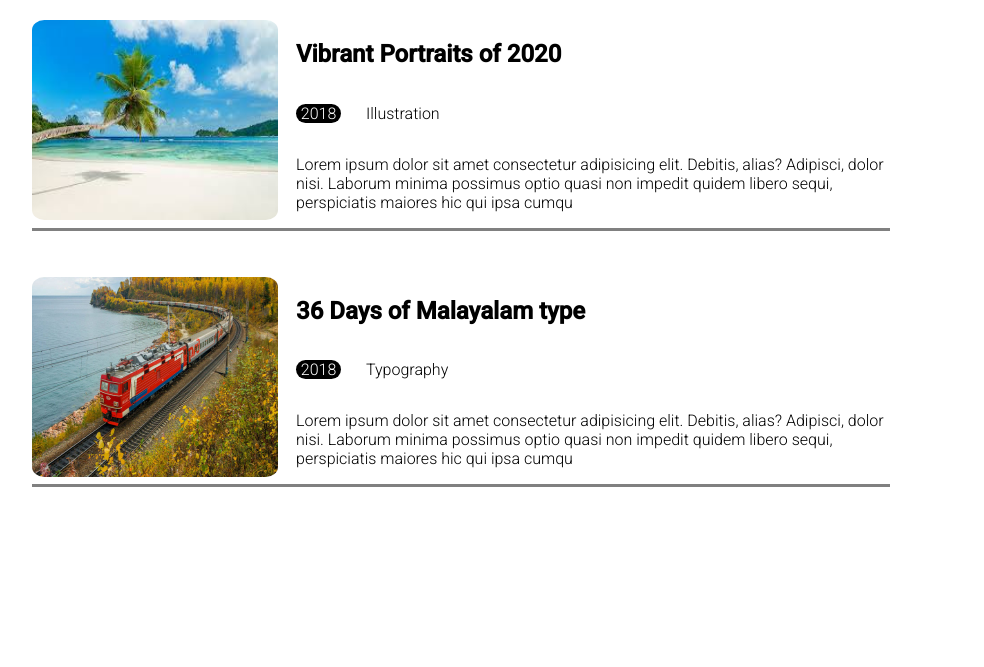
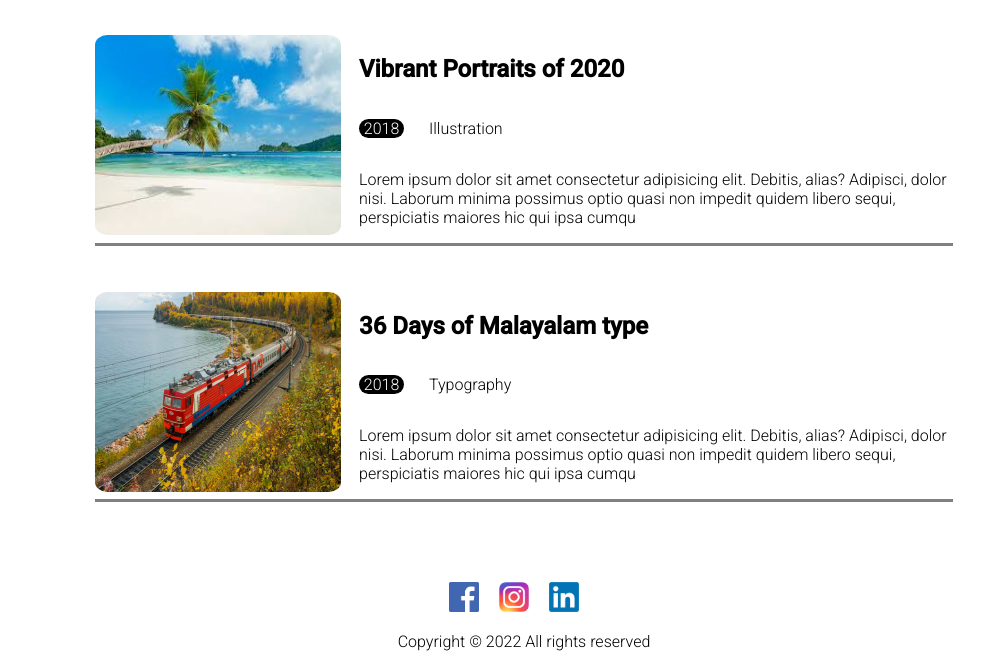
Before and after one commit to vattcarter7/vichet, a plain HTML site: page index.html in a window 1280 px wide. Shown: the part 1271-1938 px from the top of the page, without its empty margins (116-1100 px from the left). Before the commit the page ends 1758 px from the top, so only its background shows below. Drawn offline with Linux system fonts and the light colour scheme.

Commit message:
Completed desktop layout

```diff
--- a/index.html
+++ b/index.html
@@ -13,8 +13,9 @@
 </head>
 
 <body>
+  <div class="entire-page">
+    <div>
       <div class="nav-bar">
-
         <nav class="nav-words">
           <ul>
             <li><a href="#">Works</a> </li>
@@ -29,7 +30,8 @@
         <div class="header-description">
           <h3 class="title-name"><strong> Hi, I am vichet, Software Engineer</strong></h3>
           <p>
-        Lorem ipsum dolor sit amet consectetur adipisicing elit. Debitis, alias? Adipisci, dolor nisi. Laborum minima
+            Lorem ipsum dolor sit amet consectetur adipisicing elit. Debitis, alias? Adipisci, dolor nisi. Laborum
+            minima
             possimus optio quasi non impedit quidem libero sequi, perspiciatis maiores hic qui ipsa cumque
           </p>
         </div>
@@ -78,7 +80,7 @@
 
     </div>
 
-  <div class="step-three">
+    <div class="feature-work">
 
       <p>Featured works</p>
 
@@ -90,7 +92,8 @@
             <p id="year">2020</p>
             <p id="D">Dashboards</p>
           </div>
-        <p>Lorem ipsum dolor sit amet consectetur adipisicing elit. Debitis, alias? Adipisci, dolor nisi. Laborum minima
+          <p>Lorem ipsum dolor sit amet consectetur adipisicing elit. Debitis, alias? Adipisci, dolor nisi. Laborum
+            minima
             possimus optio quasi non impedit quidem libero sequi, perspiciatis maiores hic qui ipsa cumqu</p>
         </div>
       </div>
@@ -103,7 +106,8 @@
             <p id="year">2018</p>
             <p id="I">Illustration</p>
           </div>
-        <p>Lorem ipsum dolor sit amet consectetur adipisicing elit. Debitis, alias? Adipisci, dolor nisi. Laborum minima
+          <p>Lorem ipsum dolor sit amet consectetur adipisicing elit. Debitis, alias? Adipisci, dolor nisi. Laborum
+            minima
             possimus optio quasi non impedit quidem libero sequi, perspiciatis maiores hic qui ipsa cumqu</p>
         </div>
       </div>
@@ -117,18 +121,36 @@
             <p id="T">Typography</p>
           </div>
           <p>
-          Lorem ipsum dolor sit amet consectetur adipisicing elit. Debitis, alias? Adipisci, dolor nisi. Laborum minima
+            Lorem ipsum dolor sit amet consectetur adipisicing elit. Debitis, alias? Adipisci, dolor nisi. Laborum
+            minima
             possimus optio quasi non impedit quidem libero sequi, perspiciatis maiores hic qui ipsa cumqu
           </p>
         </div>
       </div>
     </div>
 
+    <div class="logo-container">
+      <div>
+        <a href="https://web.facebook.com/its.vichet" target="_blank">
+          <img class="logo" src="image/facebook.png">
+        </a>
+      </div>
+      <div>
+        <a href="https://www.instagram.com/its.vichet" target="_blank">
+          <img class="logo" src="image/instagram.png">
+        </a>
+      </div>
+      <div>
+        <a href="https://www.linkedin.com/in/vichet-vatt-48a14522a/" target="_blank">
+          <img class="logo" src="image/linkedin.png">
+        </a>
+      </div>
+    </div>
+    <p>Copyright ©
+      <script>document.write(new Date().getFullYear())</script> All rights reserved
+    </p>
 
-
-
-
-
+  </div>
 </body>
 
 </html>
--- a/style.css
+++ b/style.css
@@ -1,9 +1,18 @@
 html,
+
 body {
   font-family: 'Roboto', sans-serif;
   margin: 0;
   background-color: white;
   font-weight: 100;
+}
+
+.entire-page {
+  display: flex;
+  align-items: center;
+  flex-direction: column;
+  margin-right: auto;
+  margin-left: auto;
 }
 
 .header {
@@ -79,7 +88,7 @@ body {
   background-color: #EDF7FA;
 }
 
- .inside-recent {
+.inside-recent {
   margin-left: 60px;
   margin-top: 25px;
   background-color: white;
@@ -94,7 +103,6 @@ body {
 #inside-recent {
   margin-left: 45px;
 }
-
 
 .inside-view {
   margin-left: 35px;
@@ -113,8 +121,7 @@ body {
   color:  #00A8CC;
 }
 
-.step-three {
-  margin-left: 148px;
+.feature-work {
   margin-top: 15px;
   width: 858px;
 }
@@ -130,8 +137,6 @@ body {
   width: 246px;
   height: 200px;
 }
-
-
 
 .description1 {
   display: flex;
@@ -150,7 +155,6 @@ body {
 .f-w2 {
   display: flex;
   padding-top: 46px;
-
   border-bottom-style: solid;
   border-color: gray;
 }
@@ -160,7 +164,6 @@ body {
   flex-direction: column;
   padding-left: 18px;
 }
-
 
 .picture2 {
   border-radius: 5%;
@@ -210,3 +213,14 @@ body {
   width: 45px;
   border-radius: 25px;
 }
+
+.logo-container {
+  display: flex;
+  margin-top: 80px;
+}
+
+.logo {
+  width: 30px;
+  height: 30px;
+  margin-right: 20px;
+}
```
Also changed, not shown: image/facebook.png (added), image/instagram.png (added), image/linkedin.png (added), image/twitter.png (added). Lines whose indentation alone changed are shown as unchanged.
